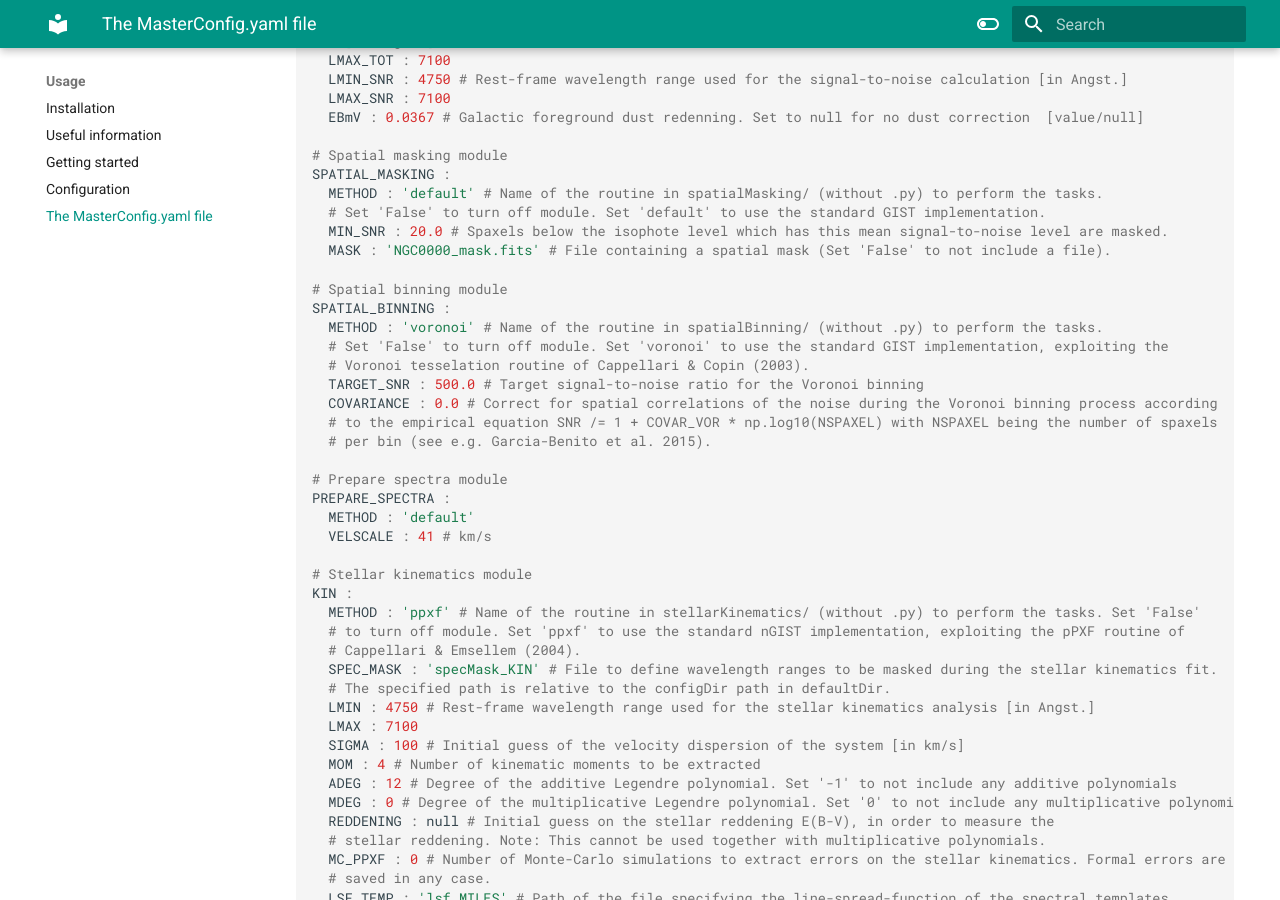
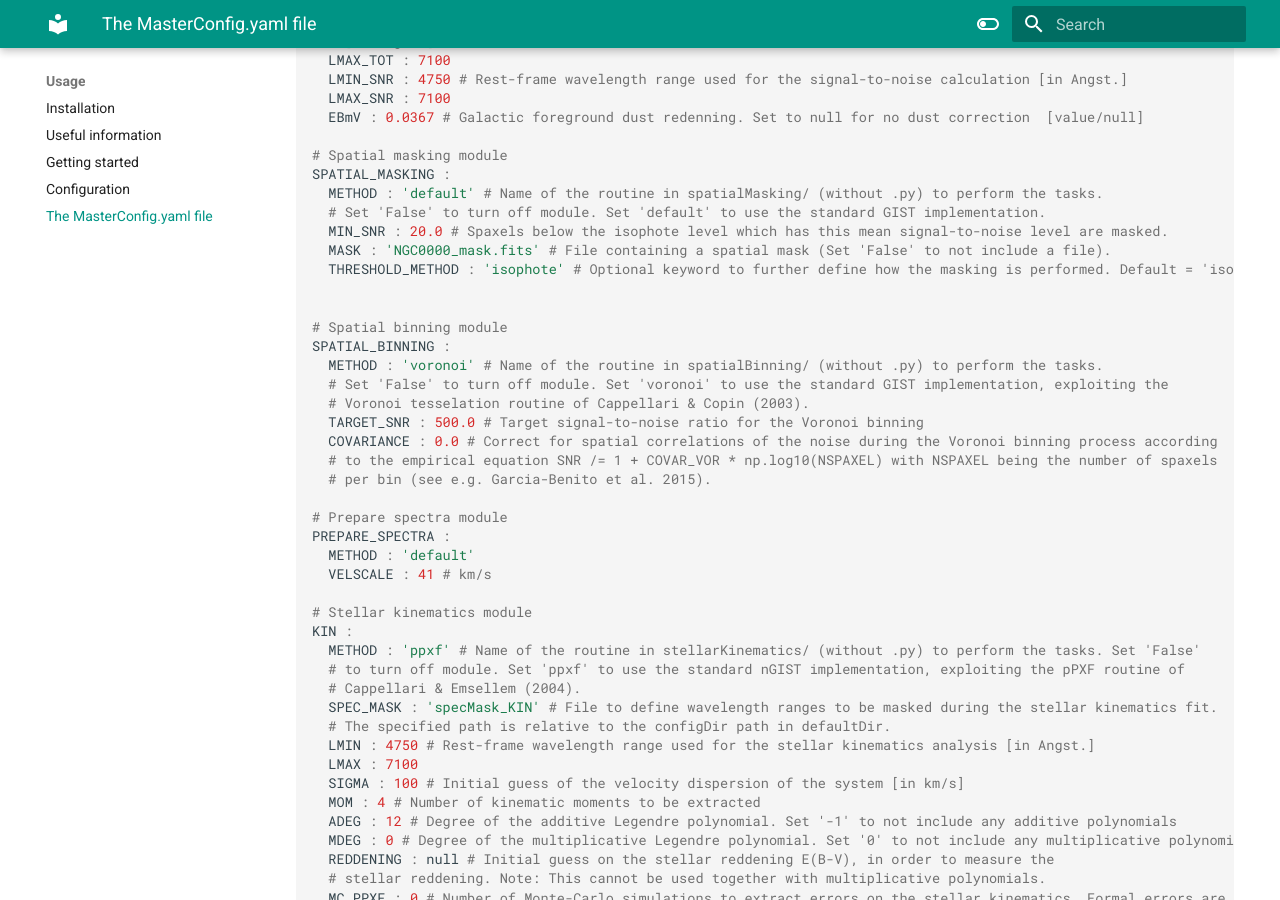
Before and after one commit to geckos-survey/gist-documentation, an MkDocs documentation site: the page built from docs/usage/masterconfig.md, in a window 1280 px wide and 900 px high, scrolled down 768 px. Built offline with MkDocs 1.6.1 and Material for MkDocs 9.7.7, drawn with Linux system fonts in a browser that asks for light colours.

Commit message:
Update masterconfig.md

```diff
--- a/docs/usage/masterconfig.md
+++ b/docs/usage/masterconfig.md
@@ -41,6 +41,8 @@
   # Set 'False' to turn off module. Set 'default' to use the standard GIST implementation.
   MIN_SNR : 20.0 # Spaxels below the isophote level which has this mean signal-to-noise level are masked.
   MASK : 'NGC0000_mask.fits' # File containing a spatial mask (Set 'False' to not include a file).
+  THRESHOLD_METHOD : 'isophote' # Optional keyword to further define how the masking is performed. Default = 'isophote'. Options include 'actual'(use the actual snr map + a minimum snr), or 'smooth' (use a smoothed version of the snr map + minimum snr)
+
 
 # Spatial binning module
 SPATIAL_BINNING :
```
